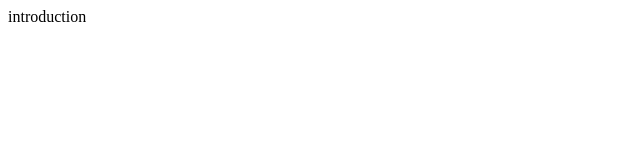
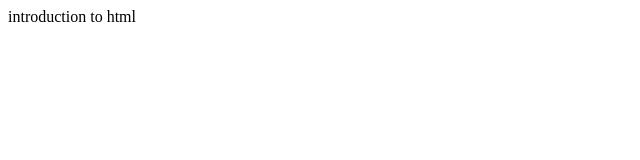
Before and after one commit to Java50SavinValery/html-css-js-intcodaction, a plain HTML site: page index.html in a window 1280 px wide. Shown: the full height of the page, 0-640 px from the left. Drawn offline with Linux system fonts and the light colour scheme.

Commit message:
adds html

```diff
--- a/index.html
+++ b/index.html
@@ -7,6 +7,6 @@
     <title>introduction</title>
 </head>
 <body>
-    introduction
+    introduction to html
 </body>
 </html>
```
